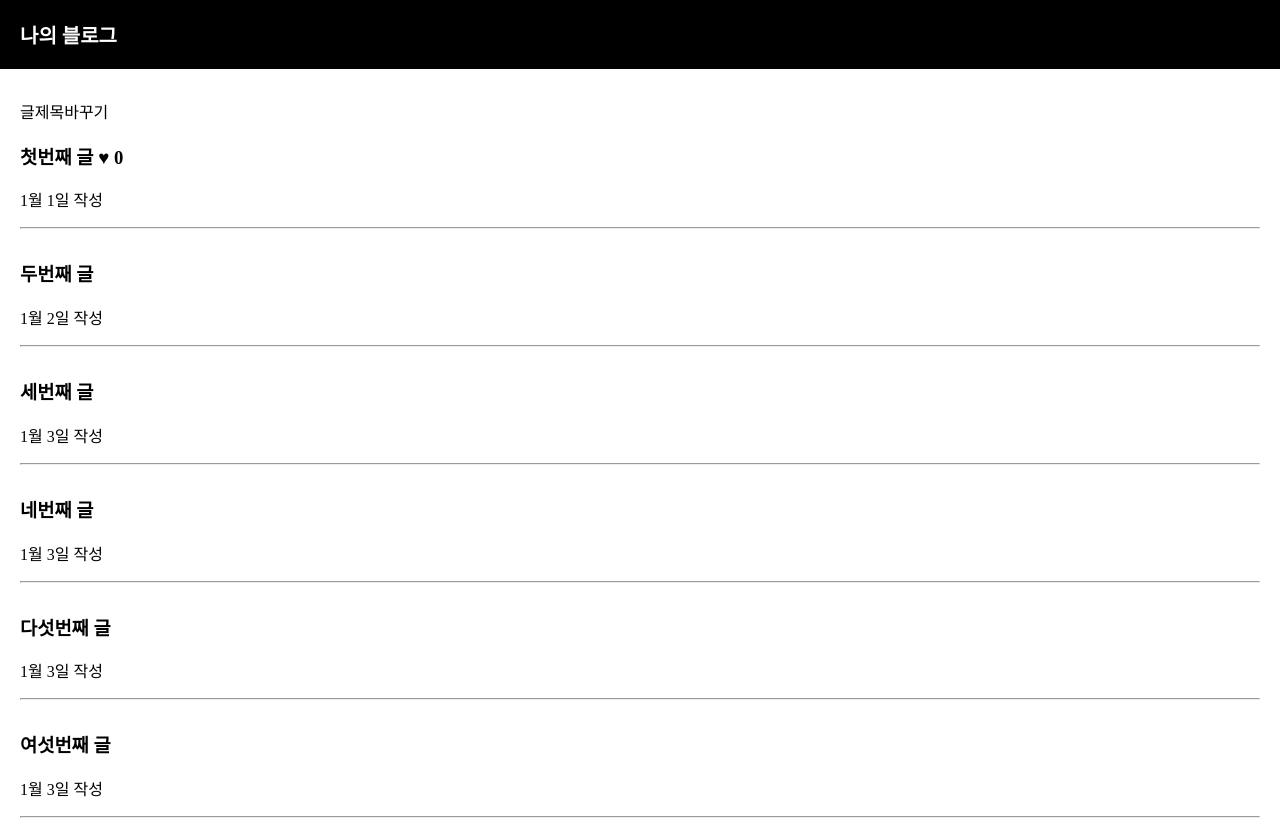
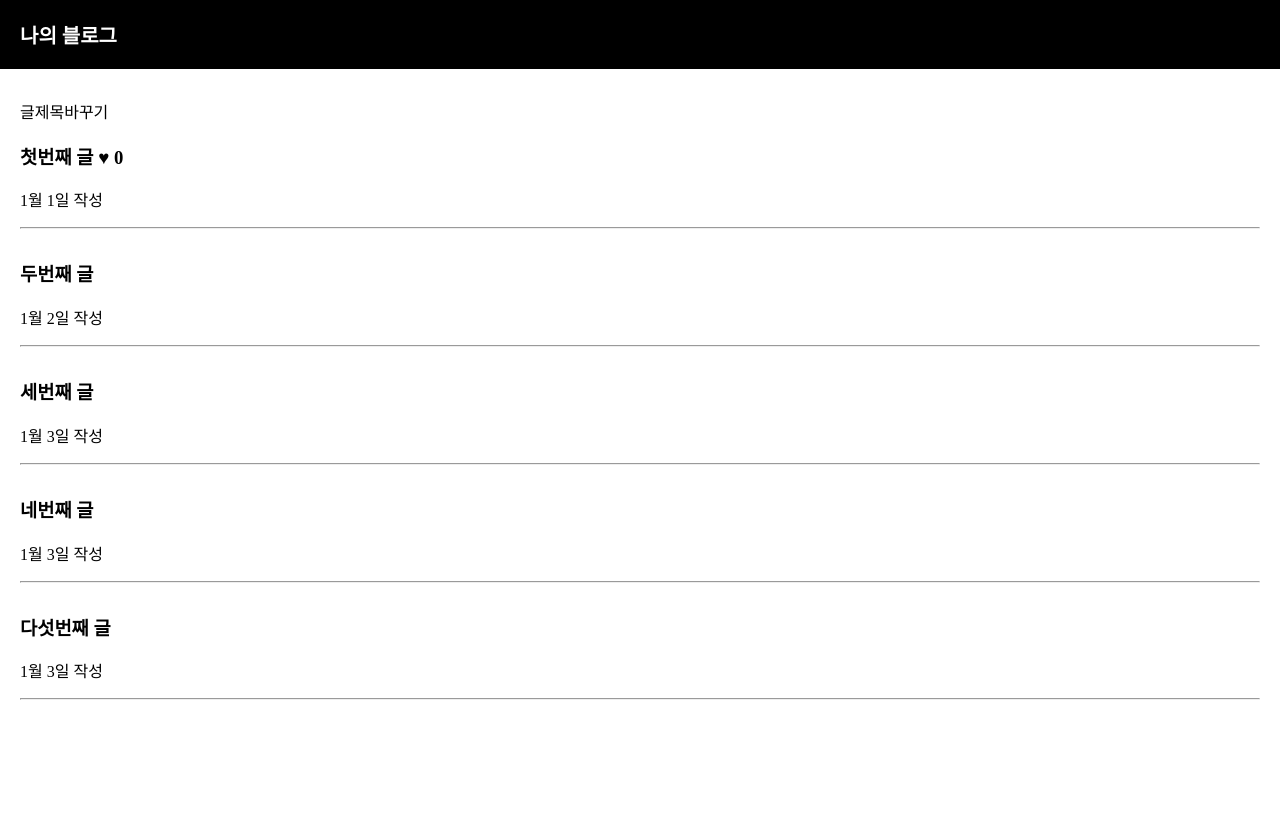
Before and after one commit to hnc-sanghwan/testblog, a React (Create React App) app: page / in a window 1280 px wide. Shown: the top 826 px of the page. After the commit the page ends 800 px from the top, so only its background shows below. Built offline with nearby package versions, Linux system fonts and the light colour scheme.

Commit message:
Update App.js

```diff
--- a/src/App.js
+++ b/src/App.js
@@ -58,11 +58,6 @@ import './App.css';
         <p> { 날짜[2] } </p>
         <hr />
       </div>
-      <div className="list">
-        <h3> { 글제목리스트[5]  } </h3>
-        <p> { 날짜[2] } </p>
-        <hr />
-      </div>
     </div>
   );
 }
```
